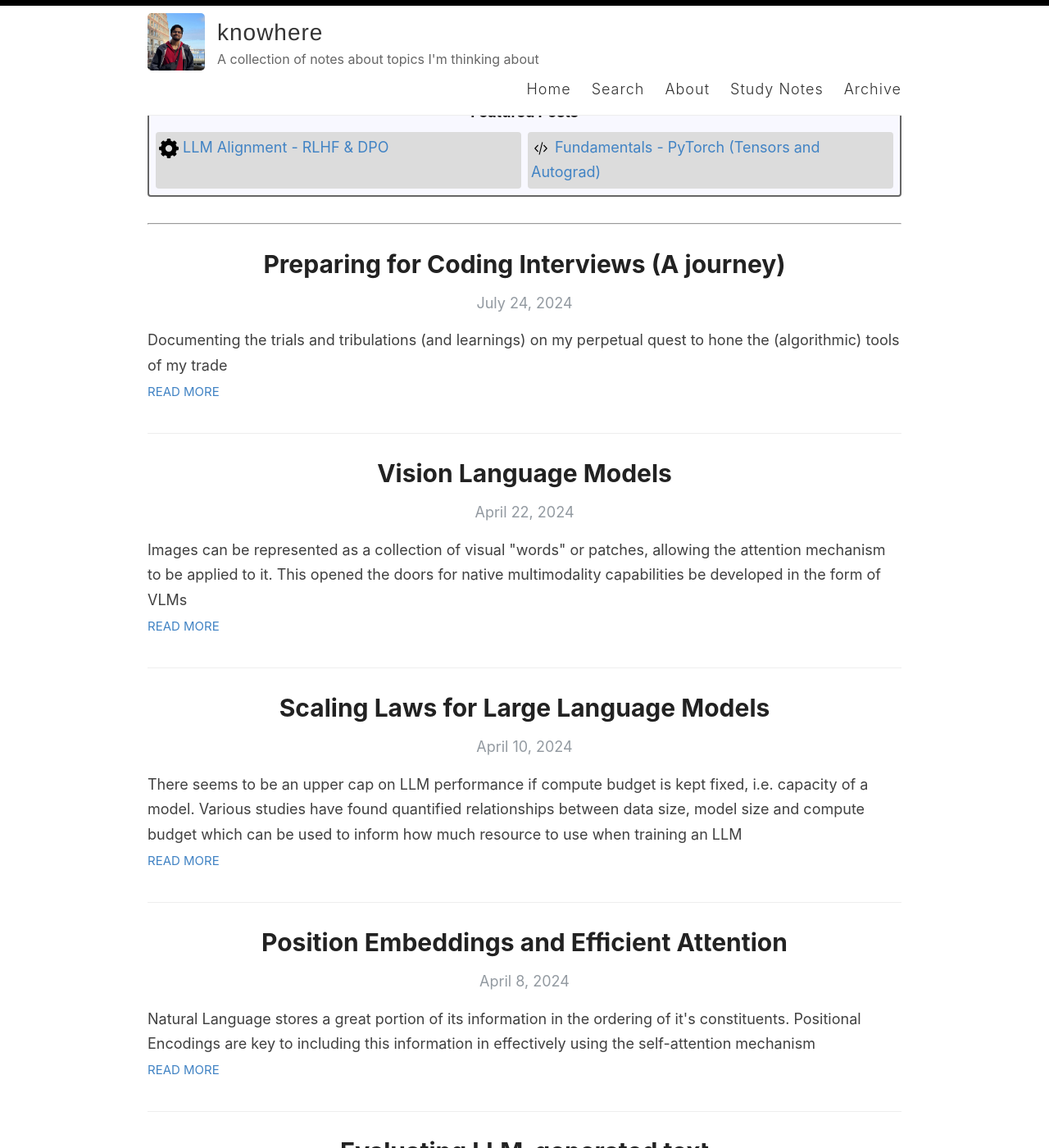
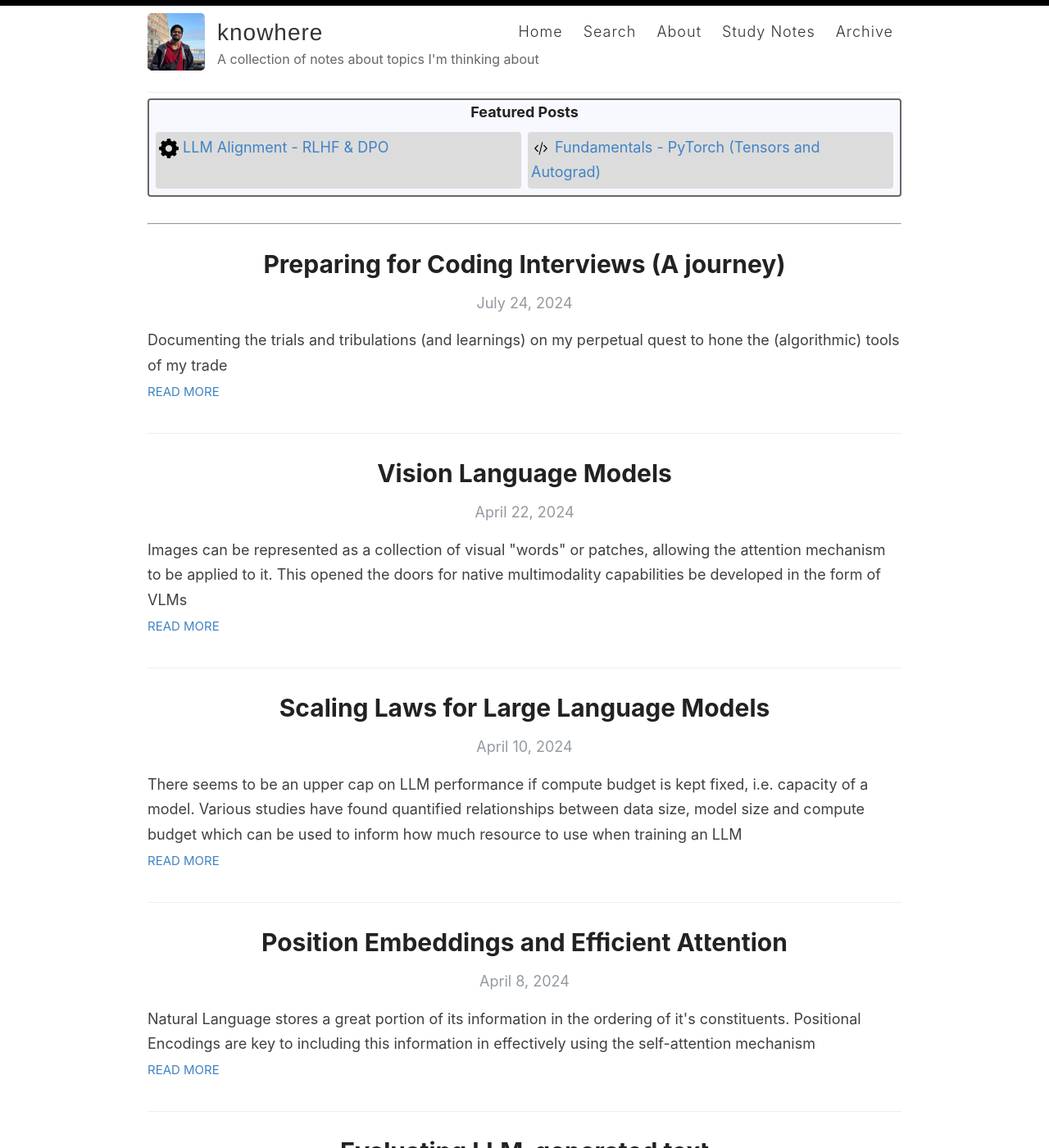
Before and after one commit to harsh-seth/knowhere, a Jekyll site: the page built from index.html, in a window 1280 px wide and 1400 px high. Shown: the whole window at 82% size. Built offline with Jekyll 4.4.1, drawn with Linux system fonts in a browser that asks for light colours; the list of posts is cut into pages by our own code.

Commit message:
style(nav): Fixed nav position

```diff
--- a/_sass/_variables.scss
+++ b/_sass/_variables.scss
@@ -27,3 +27,9 @@ $defaultTransition: 0.2s;
     @content;
   }
 }
+
+@mixin except-mobile {
+  @media screen and (min-width: 640px) {
+    @content;
+  }
+}
--- a/assets/style.scss
+++ b/assets/style.scss
@@ -277,6 +277,7 @@ p > img {
   padding: 1rem 0;
   border-bottom: 1px solid $lightGray;
   transition: $defaultTransition;
+  position: relative;
 
   @include mobile {
     text-align: center;
@@ -348,6 +349,11 @@ nav {
     margin-top: 9px;
     display: block;
     font-size: 16px;
+  }
+
+  @include except-mobile {
+    position: absolute;
+    right: 0.625rem;
   }
 
   a {
@@ -457,6 +463,10 @@ nav {
 .wrapper-main {
   padding-bottom: 134px;
   margin-top: 7.5rem;
+
+  @include mobile {
+    margin-top: 15rem;
+  }
 }
 
 .wrapper-footer {
```
